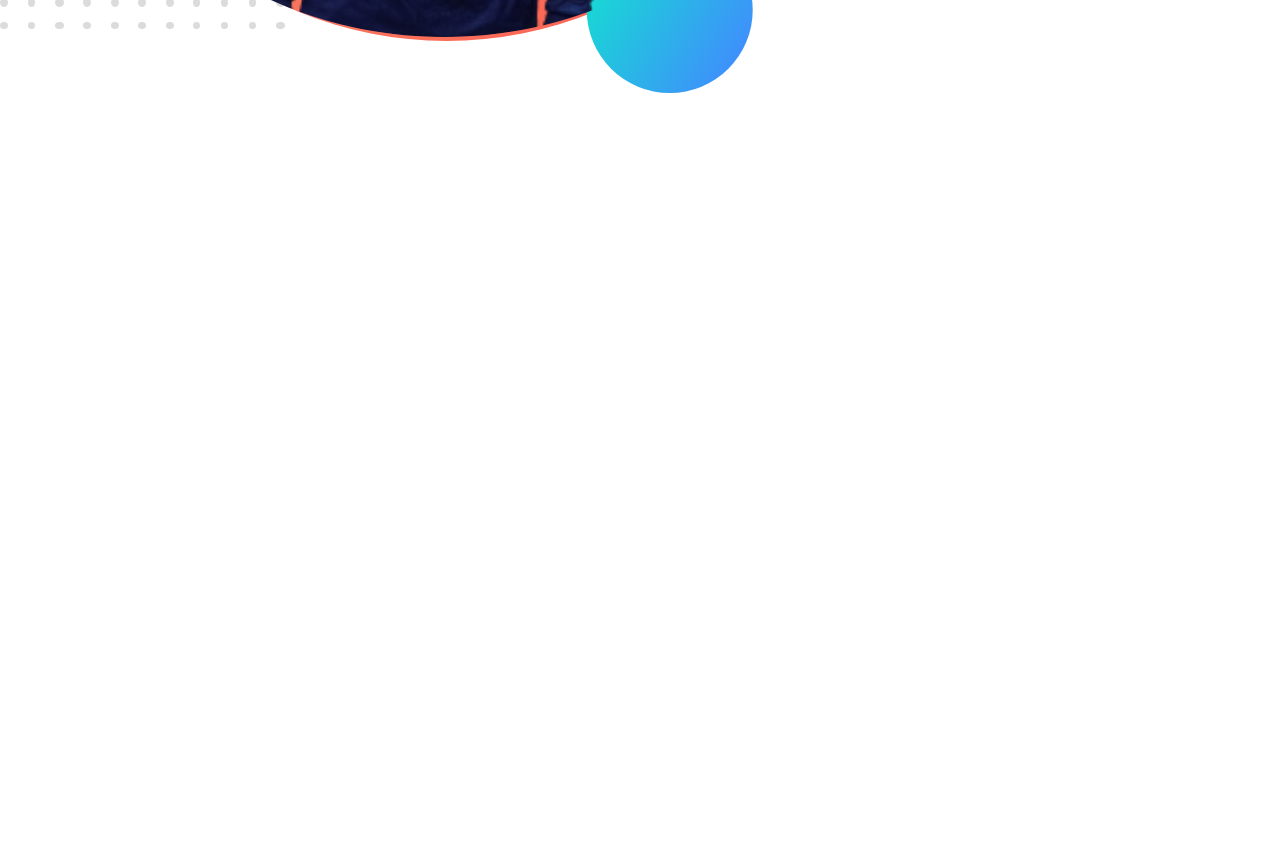
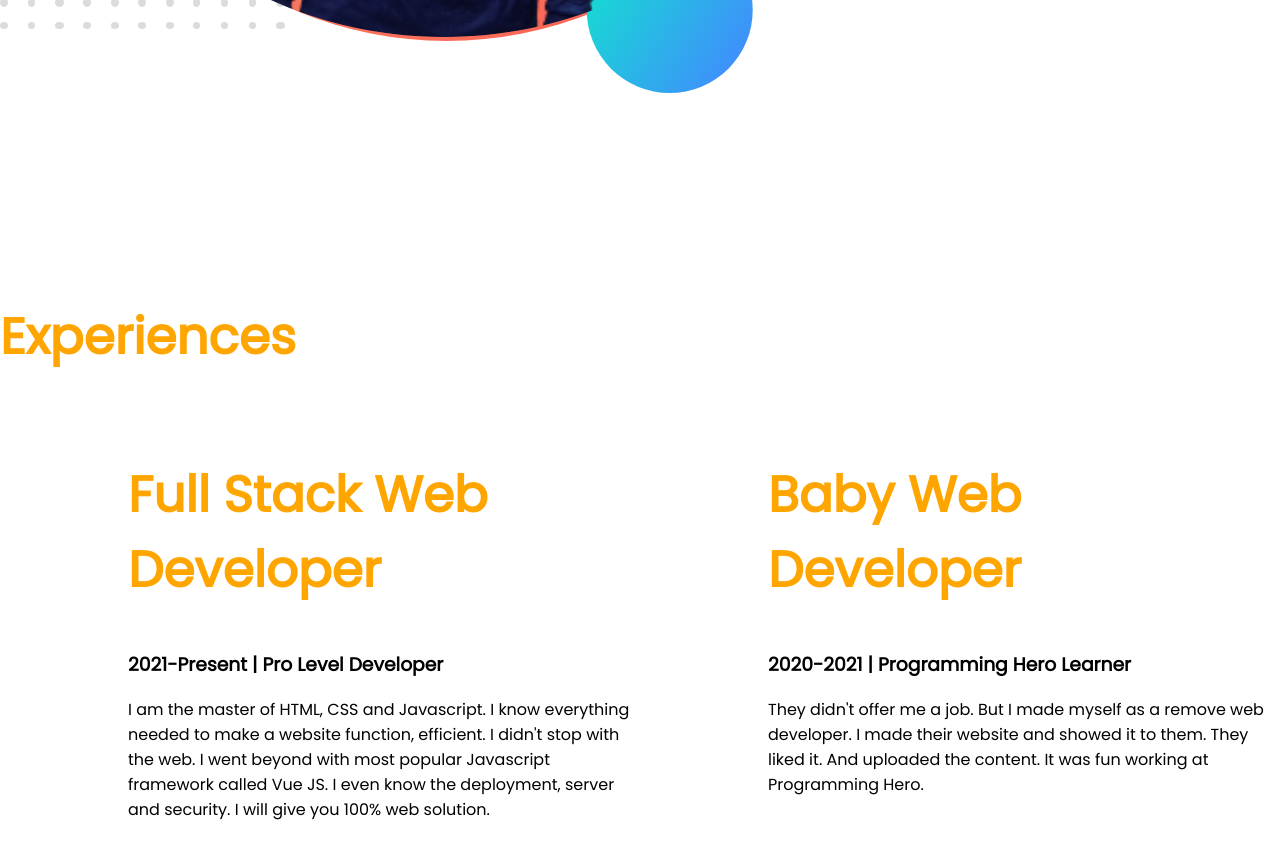
Before and after one commit to sakibm2/portfolio-developar, a plain HTML site: page index.html in a window 1280 px wide. Shown: the part 1399-2257 px from the top of the page. Before the commit the page ends 1699 px from the top, so only its background shows below. Drawn offline with Linux system fonts and the light colour scheme.

Commit message:
initial commit3

```diff
--- a/index.html
+++ b/index.html
@@ -13,7 +13,7 @@
 </head>
 
 <body>
-    <section class="top-banner">
+    <section class="top-banner flexible-container">
         <div class="half-width">
             <h1>Welcome To</h1>
             <h1><span class="orange-color">SAKIB's</span>WORLD</h1>
@@ -30,7 +30,7 @@
         </div>
 
     </section>
-    <section class="dream-big">
+    <section class="dream-big flexible-container">
         <div>
             <img src="images/my-bg.png" alt="">
         </div>
@@ -46,6 +46,28 @@
 
         </div>
     </section>
+    <section class="expe-area">
+        <h1>Experiences</h1>
+        <div class="flexible-container">
+            <div class="half-width">
+                <h1>Full Stack Web Developer</h1>
+                <h3>2021-Present | Pro Level Developer</h3>
+                <p>I am the master of HTML, CSS and Javascript. I know everything needed to make a website function,
+                    efficient. I didn't stop with the web. I went beyond with most popular Javascript framework called
+                    Vue
+                    JS. I even know the deployment, server and security. I will give you 100% web solution.</p>
+
+            </div>
+            <div class="half-width">
+                <h1>Baby Web Developer</h1>
+                <h3>2020-2021 | Programming Hero Learner</h3>
+                <p>They didn't offer me a job. But I made myself as a remove web developer. I made their website and
+                    showed
+                    it to them. They liked it. And uploaded the content. It was fun working at Programming Hero.</p>
+            </div>
+        </div>
+
+    </section>
 
 
 </body>
--- a/style.css
+++ b/style.css
@@ -13,7 +13,7 @@ h1 {
 
 }
 
-section {
+.flexible-container {
     display: flex;
     margin-bottom: 200px;
 }
```
